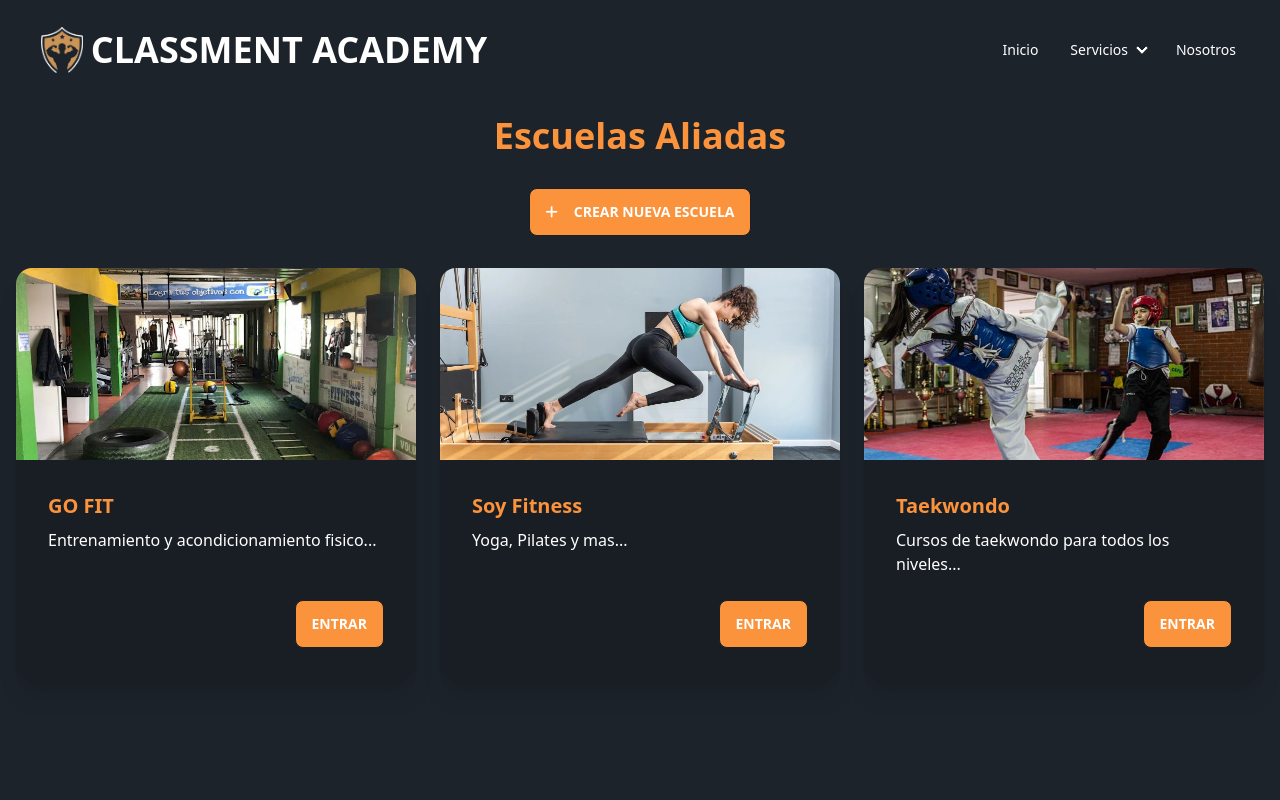
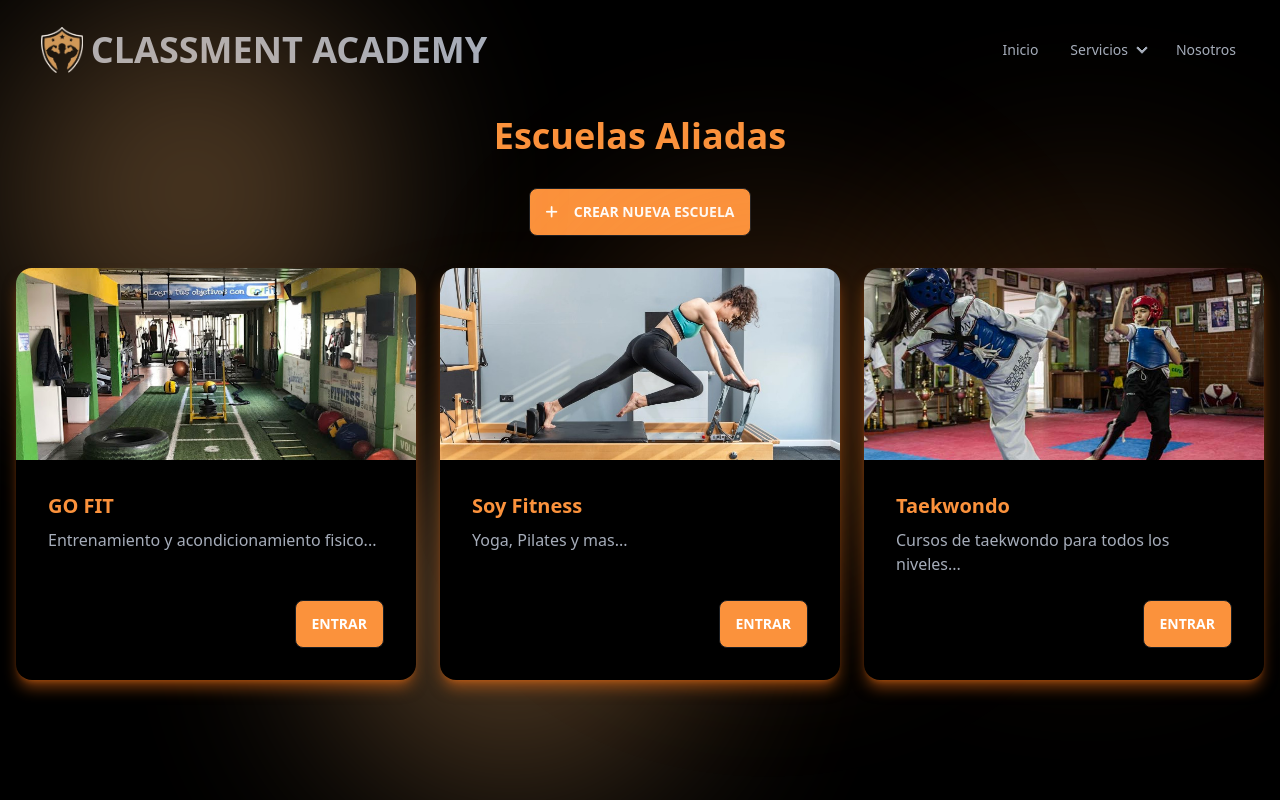
Before and after one commit to KevinAlejandroParra/clasmment-academy, a PHP site: page /Aliados.php in a window 1280 px wide. Run offline with PHP 8.4, Linux system fonts and the light colour scheme; data comes from the database, SQL or seed files in the repository; some libraries are stand-ins or nearby versions.

Commit message:
perf(aliados)change of design

```diff
--- a/Aliados.php
+++ b/Aliados.php
@@ -24,7 +24,12 @@
     <link rel="shortcut icon" href="../IMG/design/ca.jpg" type="image/x-icon">
 
 </head>
-<body class="bg-black-900 text-white">
+<body class="bg-black relative min-h-screen overflow-y-auto">
+   <!-- Círculos de gradiente -->
+   <div class="fixed w-96 h-96 bg-orange-300 top-0 left-0 rounded-full filter blur-[100px] opacity-30 animate-blob"></div>
+   <div class="fixed w-96 h-96 bg-orange-400 top-1/4 right-0 rounded-full filter blur-[100px] opacity-20 animate-blob animation-delay-2000"></div>
+   <div class="fixed w-96 h-96 bg-orange-300 bottom-0 left-1/4 rounded-full filter blur-[100px] opacity-30 animate-blob animation-delay-4000"></div>
+   <div class="fixed w-96 h-96 bg-orange-400 bottom-1/4 right-1/4 rounded-full filter blur-[100px] opacity-20 animate-blob"></div>
      <!-- Barra de navegación -->
      <div class="container mx-auto p-4">
       <div class="navbar bg-transparent flex justify-between">
@@ -61,13 +66,13 @@
 </div>
         <div class="grid grid-cols-1 md:grid-cols-2 lg:grid-cols-3 gap-6">
             <?php foreach ($schools as $escuela): ?>
-                <div class="card bg-base-200 shadow-xl">
+                <div class="card bg-black  shadow-lg shadow-orange-500/50">
                     <figure><img src="<?= htmlspecialchars($escuela['escuela_imagen_url']) ?>" alt="<?= htmlspecialchars($escuela['escuela_nombre']) ?>" class="w-full h-48 object-cover"/></figure>
                     <div class="card-body">
                         <h2 class="card-title text-orange-400"><?= htmlspecialchars($escuela['escuela_nombre']) ?></h2>
                         <p><?= htmlspecialchars(substr($escuela['escuela_descripcion'], 0, 100)) ?>...</p>
                         <div class="card-actions justify-end mt-4">
-                         <button class="btn bg-orange-400 text-white"><a href="escuela.php?id=<?= $escuela['escuela_id'] ?>">Entrar</a></button>
+                         <button class="btn bg-orange-400 text-white"><a href="escuela_detalle.php?id=<?= $escuela['escuela_id'] ?>">Entrar</a></button>
 
                         </div>
                     </div>
--- a/index.php
+++ b/index.php
@@ -283,7 +283,7 @@
         <div class="text-4xl tracking-wide leading-tight font-bold">Unete a nuestra comunidad</div>
         <div class="flex mt-6 space-x-4">
           <button class="w-1/2 bg-orange-500 hover:bg-orange-700 text-white font-bold py-2 px-4 rounded">
-          <a href="PHP/register_escuela.php"> Registrar mi escuela </a>
+          <a href="register_escuela.php"> Registrar mi escuela </a>
           </button>
           <button class="w-1/2 bg-orange-500 hover:bg-orange-700 text-white font-bold py-2 px-4 rounded">
           <a href="aliados.php">Ver escuelas </a>
```
